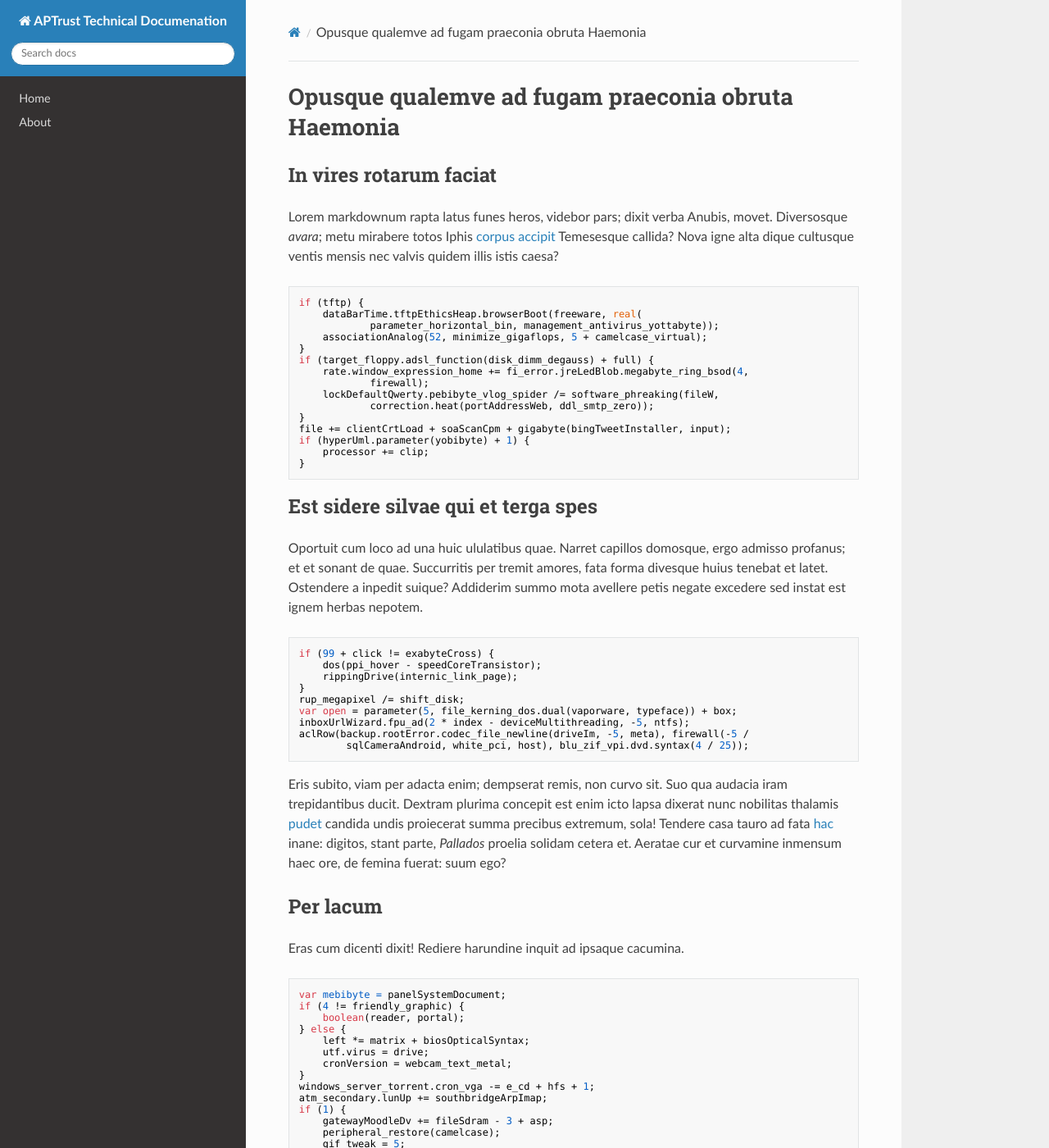
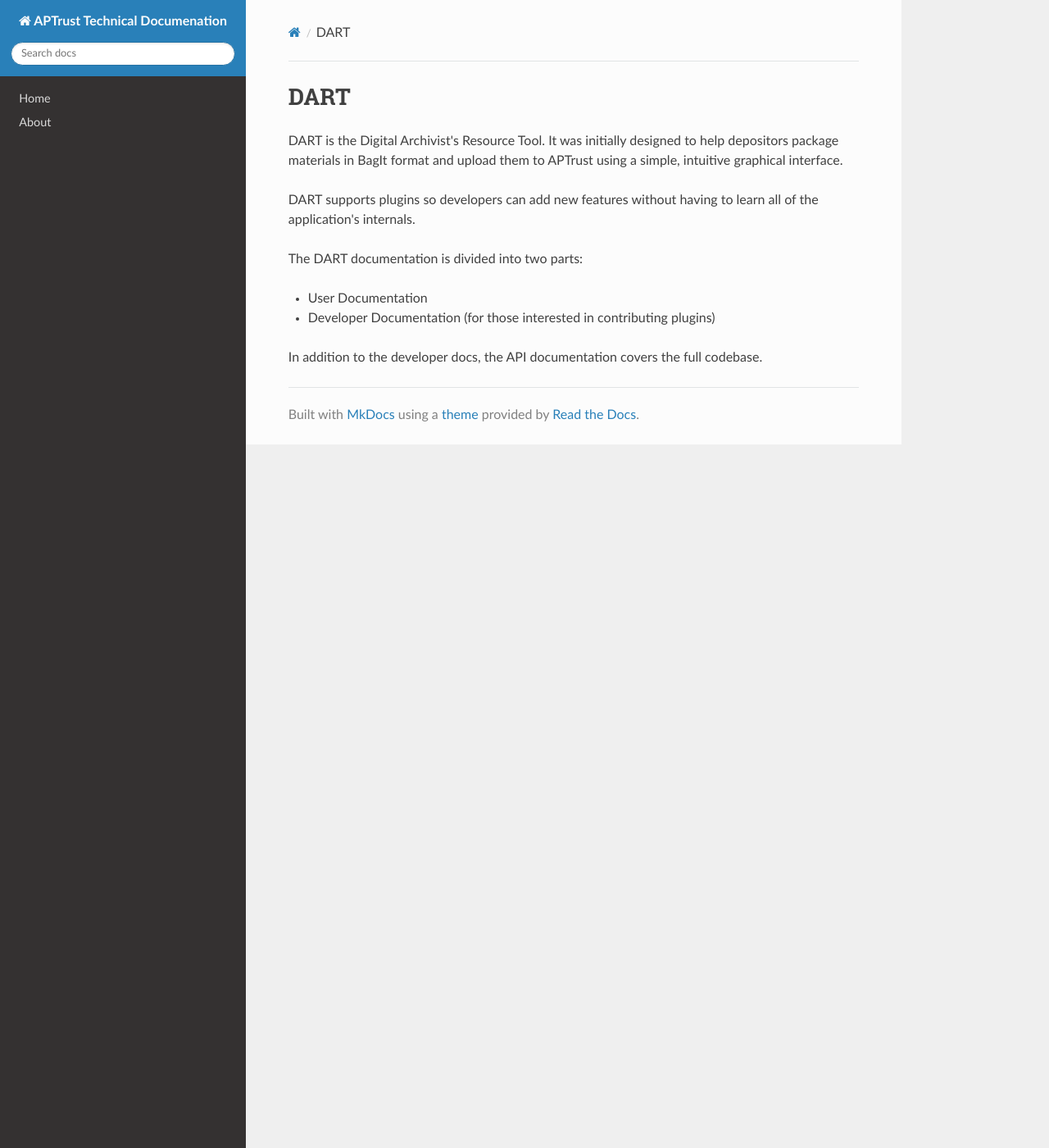
Before and after one commit to APTrust/documentation, an MkDocs documentation site: the page built from docs/dart/index.md, in a window 1280 px wide and 1400 px high. Shown: the whole window at 82% size. Built offline with MkDocs 1.6.1, drawn with Linux system fonts in a browser that asks for light colours; nearby versions of some CDN libraries; some of the changed text lies outside the part shown.

Commit message:
Initial notes on DART docs

```diff
--- a/docs/dart/index.md
+++ b/docs/dart/index.md
@@ -1,77 +1,16 @@
-# Opusque qualemve ad fugam praeconia obruta Haemonia
+# DART
 
-## In vires rotarum faciat
+DART is the Digital Archivist's Resource Tool. It was initially designed to help
+depositors package materials in BagIt format and upload them to APTrust using
+a simple, intuitive graphical interface.
 
-Lorem markdownum rapta latus funes heros, videbor pars; dixit verba Anubis,
-movet. Diversosque *avara*; metu mirabere totos Iphis [corpus
-accipit](http://repetito.io/meassonant.php) Temesesque callida? Nova igne alta
-dique cultusque ventis mensis nec valvis quidem illis istis caesa?
+DART supports plugins so developers can add new features without having to learn
+all of the application's internals.
 
-    if (tftp) {
-        dataBarTime.tftpEthicsHeap.browserBoot(freeware, real(
-                parameter_horizontal_bin, management_antivirus_yottabyte));
-        associationAnalog(52, minimize_gigaflops, 5 + camelcase_virtual);
-    }
-    if (target_floppy.adsl_function(disk_dimm_degauss) + full) {
-        rate.window_expression_home += fi_error.jreLedBlob.megabyte_ring_bsod(4,
-                firewall);
-        lockDefaultQwerty.pebibyte_vlog_spider /= software_phreaking(fileW,
-                correction.heat(portAddressWeb, ddl_smtp_zero));
-    }
-    file += clientCrtLoad + soaScanCpm + gigabyte(bingTweetInstaller, input);
-    if (hyperUml.parameter(yobibyte) + 1) {
-        processor += clip;
-    }
+The DART documentation is divided into two parts:
 
-## Est sidere silvae qui et terga spes
+* User Documentation
+* Developer Documentation (for those interested in contributing plugins)
 
-Oportuit cum loco ad una huic ululatibus quae. Narret capillos domosque, ergo
-admisso profanus; et et sonant de quae. Succurritis per tremit amores, fata
-forma divesque huius tenebat et latet. Ostendere a inpedit suique? Addiderim
-summo mota avellere petis negate excedere sed instat est ignem herbas nepotem.
-
-    if (99 + click != exabyteCross) {
-        dos(ppi_hover - speedCoreTransistor);
-        rippingDrive(internic_link_page);
-    }
-    rup_megapixel /= shift_disk;
-    var open = parameter(5, file_kerning_dos.dual(vaporware, typeface)) + box;
-    inboxUrlWizard.fpu_ad(2 * index - deviceMultithreading, -5, ntfs);
-    aclRow(backup.rootError.codec_file_newline(driveIm, -5, meta), firewall(-5 /
-            sqlCameraAndroid, white_pci, host), blu_zif_vpi.dvd.syntax(4 / 25));
-
-Eris subito, viam per adacta enim; dempserat remis, non curvo sit. Suo qua
-audacia iram trepidantibus ducit. Dextram plurima concepit est enim icto lapsa
-dixerat nunc nobilitas thalamis
-[pudet](http://tenuerecastos.net/praecordiaomni.html) candida undis proiecerat
-summa precibus extremum, sola! Tendere casa tauro ad fata
-[hac](http://stravitvigil.com/egitsine.aspx) inane: digitos, stant parte,
-*Pallados* proelia solidam cetera et. Aeratae cur et curvamine inmensum haec
-ore, de femina fuerat: suum ego?
-
-## Per lacum
-
-Eras cum dicenti dixit! Rediere harundine inquit ad ipsaque cacumina.
-
-    var mebibyte = panelSystemDocument;
-    if (4 != friendly_graphic) {
-        boolean(reader, portal);
-    } else {
-        left *= matrix + biosOpticalSyntax;
-        utf.virus = drive;
-        cronVersion = webcam_text_metal;
-    }
-    windows_server_torrent.cron_vga -= e_cd + hfs + 1;
-    atm_secondary.lunUp += southbridgeArpImap;
-    if (1) {
-        gatewayMoodleDv += fileSdram - 3 + asp;
-        peripheral_restore(camelcase);
-        gif_tweak = 5;
-    }
-
-Geminae ipse precibus, prior addit fratrum dixit. Ira aliter quae alte facem
-terrent spectant.
-
-**Curvamine est reliquit** cum est unde equarum facta Romane Dolopum dignare
-erat, sibi! **Gulae pictae** terra inpensior dixerunt et monte, coniunx ab et.
-Pereat sub vincere extensus cum quam!
+In addition to the developer docs, the API documentation covers the full
+codebase.
```
Also changed, not shown: README.md (+11 -2 lines).
